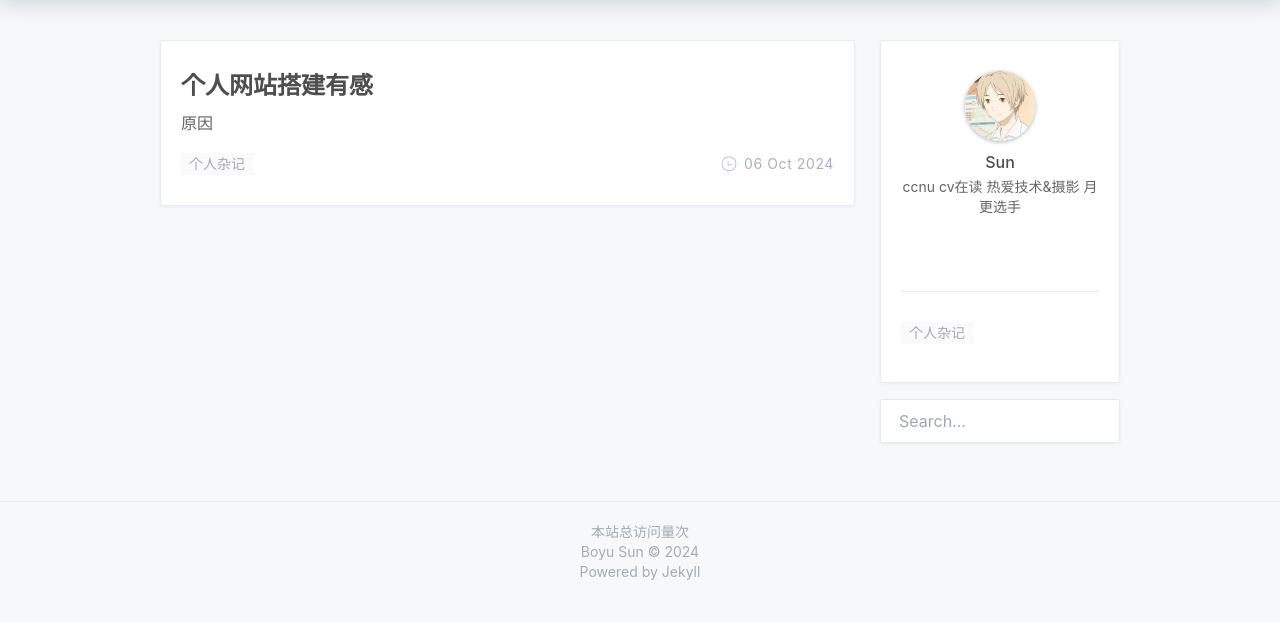
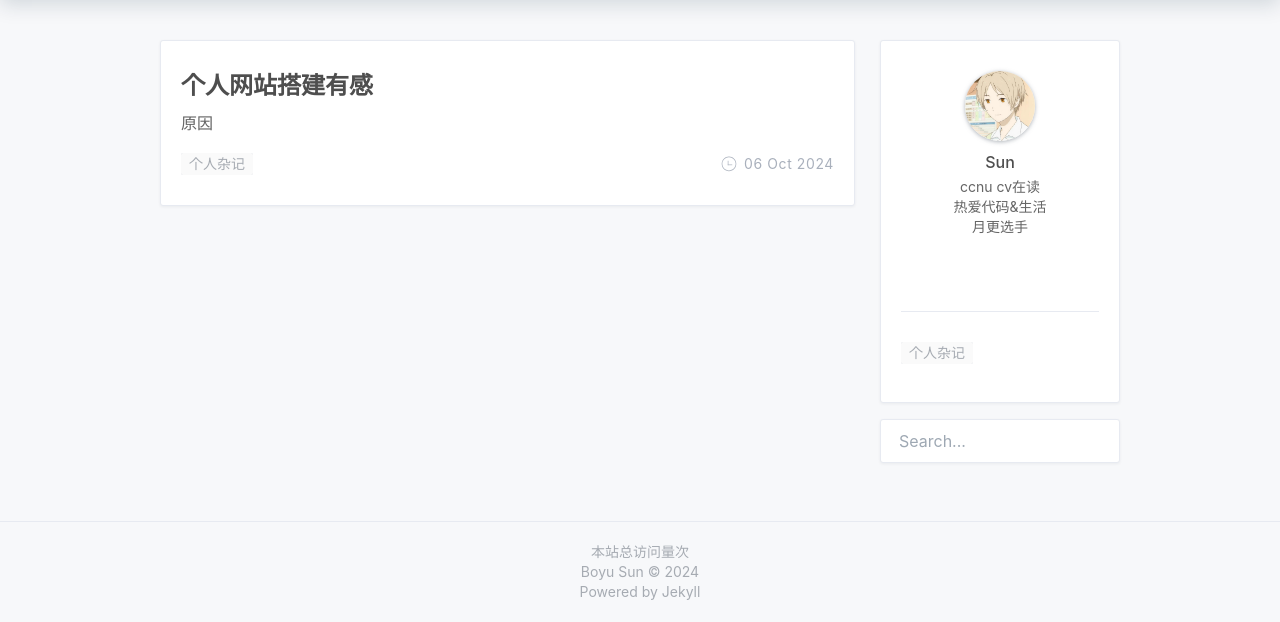
Before and after one commit to sunsun9/sunsun9.github.io, a Jekyll site: the page built from index.html, in a window 1280 px wide and 1082 px high. Shown: the part 460-1082 px from the top of the window. Built offline with Jekyll 4.4.1, drawn with Linux system fonts in a browser that asks for light colours; nearby versions of some CDN libraries; the list of posts is cut into pages by our own code; comment, search, counter and statistics services are not loaded; a style sheet for code colours, icons or effects is not loaded.

Commit message:
简介修改

```diff
--- a/_config.yml
+++ b/_config.yml
@@ -1,7 +1,7 @@
 # Site settings 配置站点
 title: 'Boyu Sun'
 description: 'cv在读。很高兴能在这里与你分享我对技术和生活的思考。'
-keyword: '孙博宇, Boyu Sun'
+keyword: 'Boyu Sun'
 url: '' # your host
 
 # when build blog on server, if you don't need baseurl, you should leave this value blank.
@@ -26,8 +26,7 @@ footer:
 # Author 配置博主信息
 author: 'Sun'
 nickname: '快乐小狗'
-bio: 'ccnu cv在读 热爱技术&摄影
-      月更选手'
+bio: 'ccnu cv在读 <br> 热爱代码&生活 <br> 月更选手'
 avatar: '/assets/img/head_pic.jpg'
 
 # Search
```
